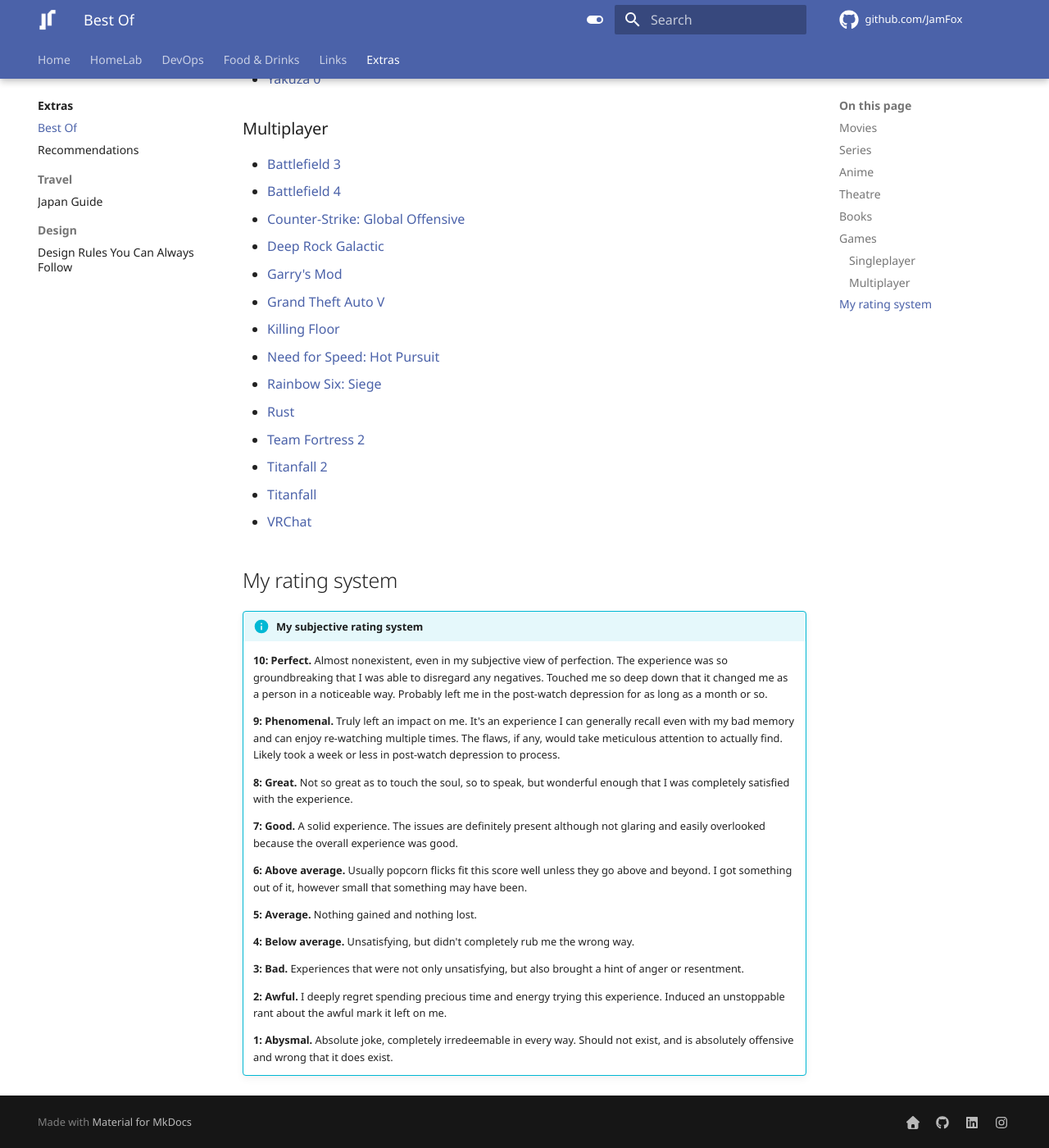
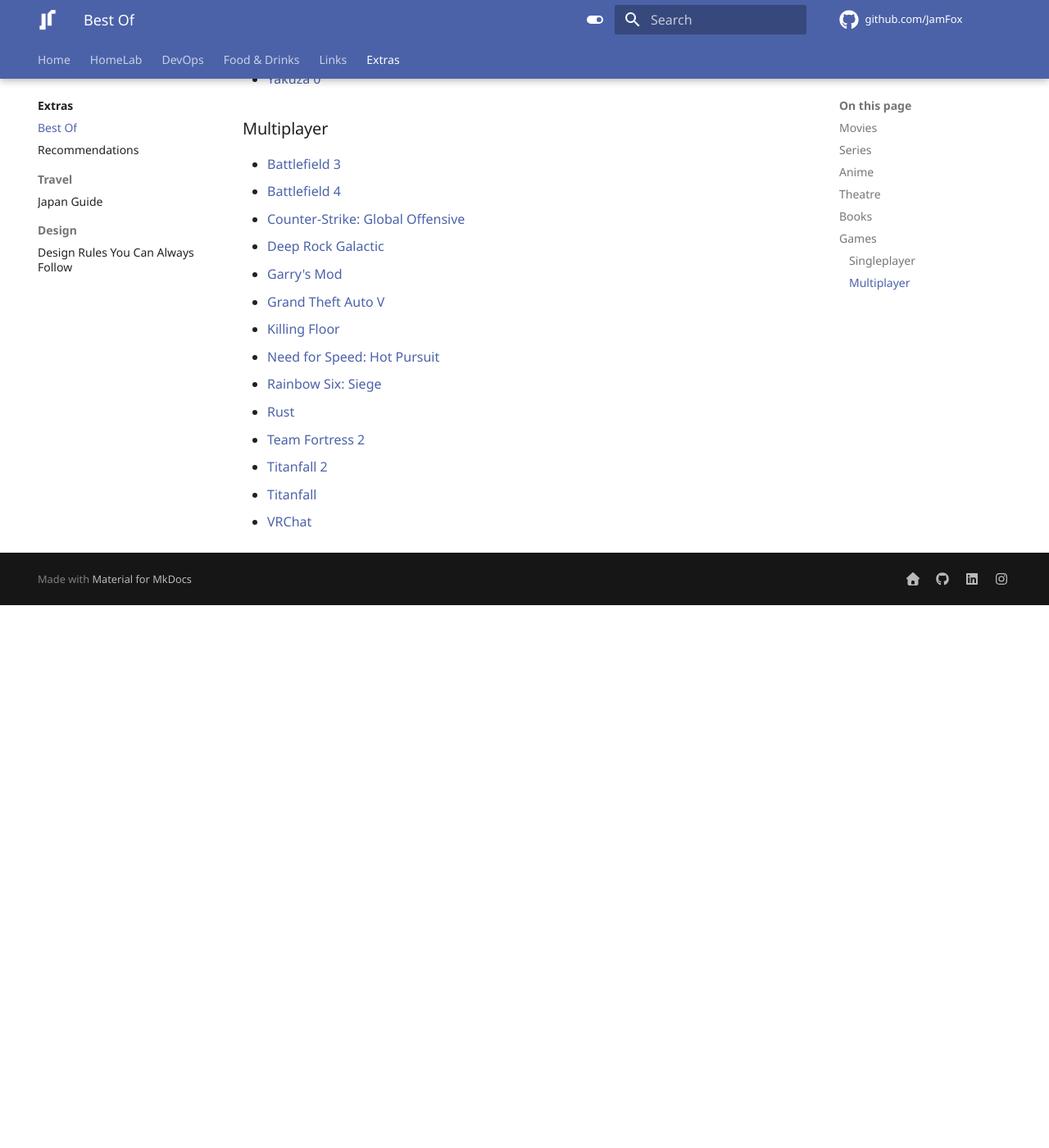
Before and after one commit to JamFox/docs.jamfox.dev, an MkDocs documentation site: the page built from docs/content/extras/bestof.md, in a window 1280 px wide and 1400 px high, scrolled down 5517 px. Shown: the whole window at 82% size. Built offline with MkDocs 1.6.1 and Material for MkDocs 9.7.7, drawn with Linux system fonts in a browser that asks for light colours; comment, search, counter and statistics services are not loaded; after the commit the page ends 6255 px from its top, so only the background shows below that.

Commit message:
remove rating

```diff
--- a/docs/content/extras/bestof.md
+++ b/docs/content/extras/bestof.md
@@ -183,26 +183,3 @@ A collection of lists of what I believe to be the best of the best from each med
 - [Titanfall 2](https://www.imdb.com/title/tt3612274/)
 - [Titanfall](https://www.imdb.com/title/tt3304506/)
 - [VRChat](https://www.imdb.com/title/tt7833720/)
-
-## My rating system
-
-!!! info "My **subjective** rating system"
-    **10: Perfect.** Almost nonexistent, even in my subjective view of perfection. The experience was so groundbreaking that I was able to disregard any negatives. Touched me so deep down that it changed me as a person in a noticeable way. Probably left me in the post-watch depression for as long as a month or so.
-
-    **9: Phenomenal.** Truly left an impact on me. It's an experience I can generally recall even with my bad memory and can enjoy re-watching multiple times. The flaws, if any, would take meticulous attention to actually find. Likely took a week or less in post-watch depression to process.
-
-    **8: Great.** Not so great as to touch the soul, so to speak, but wonderful enough that I was completely satisfied with the experience.
-
-    **7: Good.** A solid experience. The issues are definitely present although not glaring and easily overlooked because the overall experience was good.
-
-    **6: Above average.** Usually popcorn flicks fit this score well unless they go above and beyond. I got something out of it, however small that something may have been.
-
-    **5: Average.** Nothing gained and nothing lost.
-
-    **4: Below average.** Unsatisfying, but didn't completely rub me the wrong way.
-
-    **3: Bad.** Experiences that were not only unsatisfying, but also brought a hint of anger or resentment.
-
-    **2: Awful.** I deeply regret spending precious time and energy trying this experience. Induced an unstoppable rant about the awful mark it left on me.
-
-    **1: Abysmal.** Absolute joke, completely irredeemable in every way. Should not exist, and is absolutely offensive and wrong that it does exist.
```
